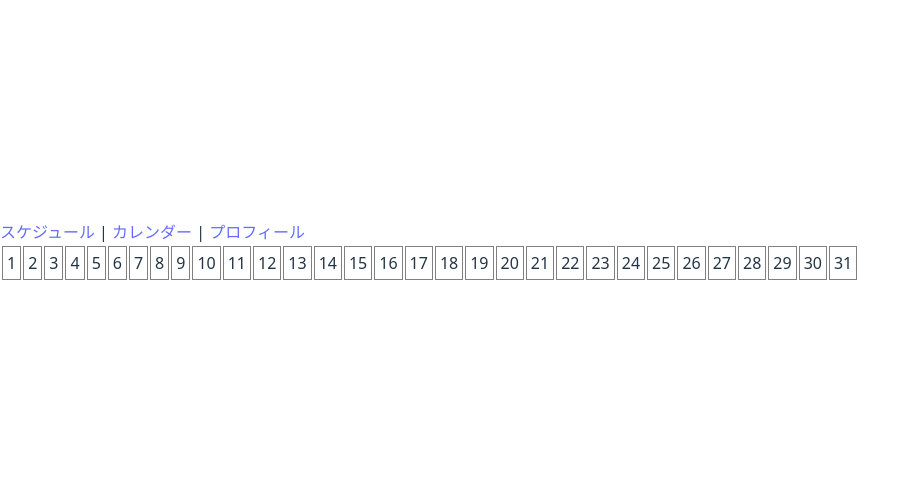
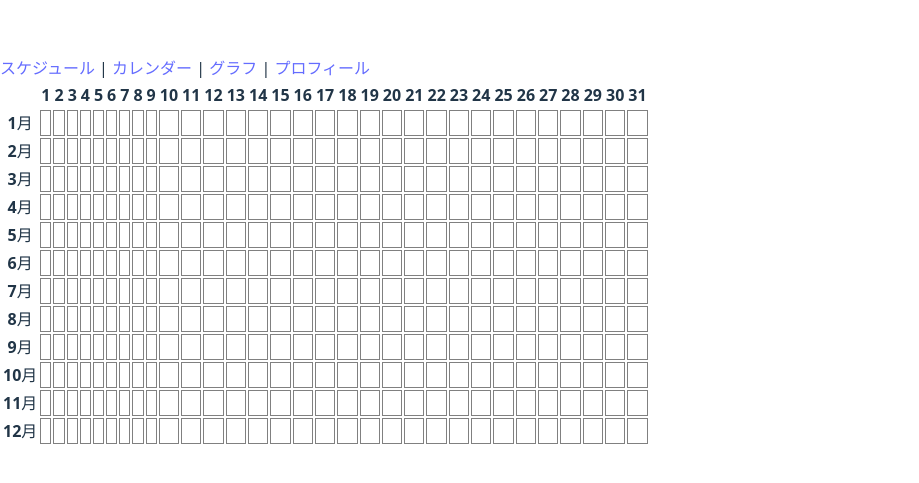
Before and after one commit to Komaba-archers/Sleep-app-4, a React (Vite) app in the folder app/: page /calendar in a window 1280 px wide. Shown: the part 149-632 px from the top of the page, without its empty margins (0-919 px from the left). Built offline with nearby package versions, Linux system fonts and the light colour scheme.

Commit message:
Add monthly calendar and weekly graph

```diff
--- a/app/src/App.tsx
+++ b/app/src/App.tsx
@@ -2,6 +2,7 @@ import { BrowserRouter, Routes, Route, Link } from 'react-router-dom';
 import { ErrorBoundary } from 'react-error-boundary';
 import TimeSettingPage from './pages/TimeSettingPage';
 import CalendarPage from './pages/CalendarPage';
+import WeeklyGraphPage from './pages/WeeklyGraphPage';
 import ProfilePage from './pages/ProfilePage';
 
 function ErrorFallback() {
@@ -14,12 +15,14 @@ export default function App() {
       <nav>
         <Link to="/">スケジュール</Link> |{' '}
         <Link to="/calendar">カレンダー</Link> |{' '}
+        <Link to="/weekly">グラフ</Link> |{' '}
         <Link to="/profile">プロフィール</Link>
       </nav>
       <ErrorBoundary FallbackComponent={ErrorFallback}>
         <Routes>
           <Route path="/" element={<TimeSettingPage />} />
           <Route path="/calendar" element={<CalendarPage />} />
+          <Route path="/weekly" element={<WeeklyGraphPage />} />
           <Route path="/profile" element={<ProfilePage />} />
         </Routes>
       </ErrorBoundary>
--- a/app/src/pages/CalendarPage.tsx
+++ b/app/src/pages/CalendarPage.tsx
@@ -2,29 +2,40 @@ import { useSleepStore } from '../store/useSleepStore';
 
 export default function CalendarPage() {
   const { records } = useSleepStore();
-  const today = new Date();
-  const start = new Date(today.getFullYear(), today.getMonth(), 1);
-  const days = new Array(31).fill(0).map((_, i) => {
-    const d = new Date(start.getFullYear(), start.getMonth(), i + 1);
-    return d;
-  });
+  const year = new Date().getFullYear();
+  const months = Array.from({ length: 12 }, (_, i) => i);
+  const days = Array.from({ length: 31 }, (_, i) => i + 1);
 
   return (
     <table>
+      <thead>
+        <tr>
+          <th></th>
+          {days.map((d) => (
+            <th key={d}>{d}</th>
+          ))}
+        </tr>
+      </thead>
       <tbody>
-        <tr>
+        {months.map((m) => (
+          <tr key={m}>
+            <th>{m + 1}月</th>
             {days.map((d) => {
-            const dateStr = d.toISOString().split('T')[0];
+              const date = new Date(year, m, d);
+              const dateStr = date.toISOString().split('T')[0];
               const rec = records.find((r) => r.date === dateStr);
               const star = rec && rec.onSchedule ? '⭐' : '';
               return (
-              <td key={dateStr} style={{ padding: '4px', border: '1px solid gray' }}>
-                {d.getDate()}
-                <div>{star}</div>
+                <td
+                  key={`${m}-${d}`}
+                  style={{ padding: '4px', border: '1px solid gray' }}
+                >
+                  {star}
                 </td>
               );
             })}
           </tr>
+        ))}
       </tbody>
     </table>
   );
--- /dev/null
+++ b/app/src/pages/WeeklyGraphPage.tsx
@@ -0,0 +1,42 @@
+import { useSleepStore } from '../store/useSleepStore';
+
+export default function WeeklyGraphPage() {
+  const { records } = useSleepStore();
+
+  const now = new Date();
+  const dayOfWeek = now.getDay();
+  const sunday = new Date(now);
+  sunday.setDate(now.getDate() - dayOfWeek);
+  sunday.setHours(0, 0, 0, 0);
+
+  const days = Array.from({ length: 7 }, (_, i) => {
+    const d = new Date(sunday);
+    d.setDate(sunday.getDate() + i);
+    return d;
+  });
+
+  return (
+    <div>
+      <h2>直近一週間の睡眠時間</h2>
+      {days.map((d) => {
+        const dateStr = d.toISOString().split('T')[0];
+        const rec = records.find((r) => r.date === dateStr);
+        const val = rec?.duration ?? 0;
+        return (
+          <div key={dateStr} style={{ margin: '4px 0' }}>
+            <div>{dateStr}</div>
+            <div
+              role="progressbar"
+              style={{
+                width: `${val * 30}px`,
+                height: '20px',
+                background: 'skyblue'
+              }}
+            />
+            <span>{val.toFixed(1)}h</span>
+          </div>
+        );
+      })}
+    </div>
+  );
+}
--- a/app/src/store/useSleepStore.ts
+++ b/app/src/store/useSleepStore.ts
@@ -63,8 +63,10 @@ export const useSleepStore = create<SleepState>((set) => ({
           const duration =
             r.actualBed && time
               ?
-                  (new Date(`${today}T${time}`).getTime() -
-                    new Date(`${today}T${r.actualBed}`).getTime()) /
+                  Math.abs(
+                    new Date(`${today}T${time}`).getTime() -
+                      new Date(`${today}T${r.actualBed}`).getTime()
+                  ) /
                   3600000
               : r.duration;
           const onSchedule =
```
Also changed, not shown: 1 other file (tests, documents, lock files or other folders). Lines whose indentation alone changed are shown as unchanged.
